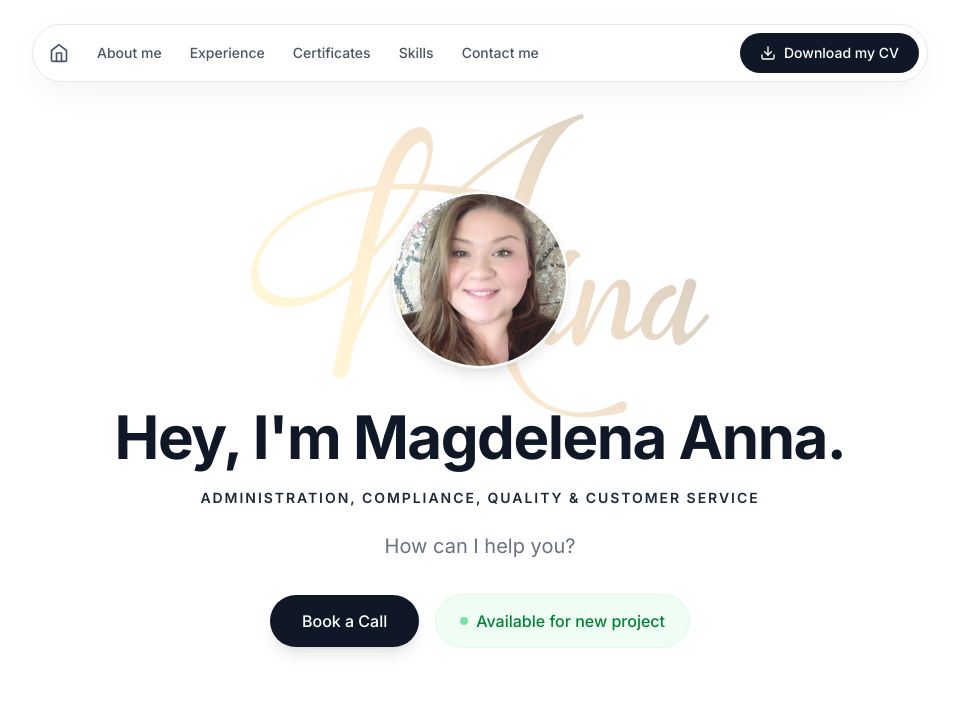
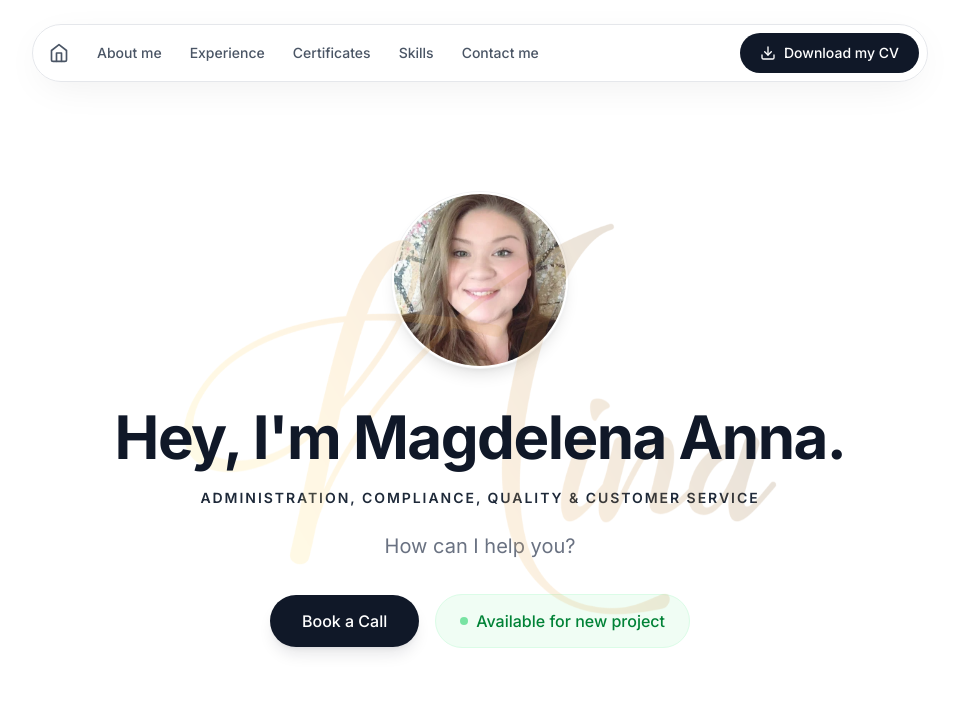
Before and after one commit to alaaahmadagha-gif/Magdelena-Anna, a website built with Vite: page index.html in a window 1280 px wide. Shown: the top 725 px of the page, without its empty margins (160-1119 px from the left). Built offline with nearby package versions, Linux system fonts and the light colour scheme.

Commit message:
Revert "Centre the signature on the portrait and raise its opacity"
This reverts commit 7c2fc7e52323955f4ee6aa8c641b36a7b43028fd.

```diff
--- a/index.html
+++ b/index.html
@@ -198,13 +198,23 @@
       <main id="main">
         <!-- Hero -->
         <section class="text-center mb-20 reveal-on-scroll pt-32 md:pt-48">
-          <!-- The gold signature is centred on the portrait and spills well past
-               this wrapper, so the script reads whole rather than as a clipped
-               band. Decorative: aria-hidden, and it ignores pointer events. The
-               `isolate` keeps its negative z-index behind the photo but still
-               above the page background, and its width is capped in vw units so
-               it can never widen the page. -->
-          <div class="relative isolate w-36 h-36 md:w-44 md:h-44 mx-auto mb-8">
+          <div class="relative w-36 h-36 md:w-44 md:h-44 mx-auto mb-8">
+            <img
+              src="/images/magdelena.jpeg"
+              alt="Portrait of Magdelena Anna"
+              width="480"
+              height="480"
+              fetchpriority="high"
+              class="rounded-full w-full h-full object-cover shadow-lg border-2 border-white ring-1 ring-gray-100"
+            />
+          </div>
+
+          <!-- The gold signature sits behind the name as a watermark. Decorative
+               only, so it is aria-hidden and ignores pointer events. The script is
+               taller than the heading, so it is allowed to spill past this wrapper
+               rather than being clipped to a band of stray strokes; its width is
+               capped in vw units so it can never widen the page. -->
+          <div class="relative isolate">
             <img
               src="/images/signature.png"
               alt=""
@@ -214,19 +224,12 @@
               class="signature-mark"
             />
 
-            <img
-              src="/images/magdelena.jpeg"
-              alt="Portrait of Magdelena Anna"
-              width="480"
-              height="480"
-              fetchpriority="high"
-              class="relative rounded-full w-full h-full object-cover shadow-lg border-2 border-white ring-1 ring-gray-100"
-            />
+            <h1
+              class="relative z-10 text-4xl md:text-5xl lg:text-6xl font-bold tracking-tight mb-3 leading-tight"
+            >
+              Hey, I'm Magdelena Anna.
+            </h1>
           </div>
-
-          <h1 class="text-4xl md:text-5xl lg:text-6xl font-bold tracking-tight mb-3 leading-tight">
-            Hey, I'm Magdelena Anna.
-          </h1>
 
           <p
             class="text-xs md:text-sm font-semibold uppercase tracking-[0.14em] text-gray-800 max-w-xl mx-auto mb-5 leading-relaxed"
--- a/src/style.css
+++ b/src/style.css
@@ -26,25 +26,24 @@
   left: 50%;
   translate: -50% -50%;
   z-index: -1;
-  width: min(340px, 82vw);
+  width: min(420px, 88vw);
   max-width: none;
-  opacity: 0.45;
+  opacity: 0.28;
   pointer-events: none;
   user-select: none;
 }
 
 @media (min-width: 768px) {
   .signature-mark {
-    width: min(480px, 58vw);
-    opacity: 0.4;
+    width: min(620px, 70vw);
+    opacity: 0.25;
   }
 }
 
-/* Gold on a dark rendering reads fainter than it does on white, so lift it.
-   This must stay above the light values, not below them. */
+/* A faint wash disappears on a dark rendering, so lift it there. */
 @media (prefers-color-scheme: dark) {
   .signature-mark {
-    opacity: 0.55;
+    opacity: 0.22;
   }
 }
 
```
